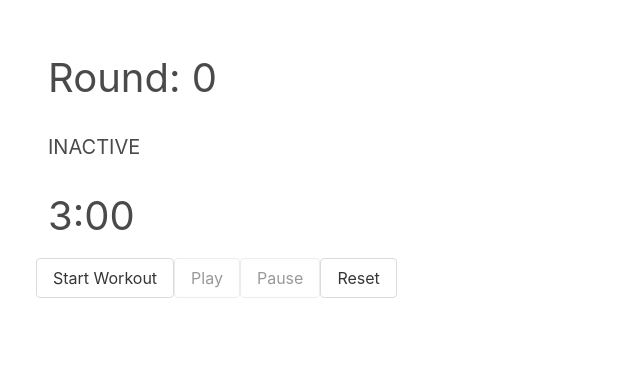
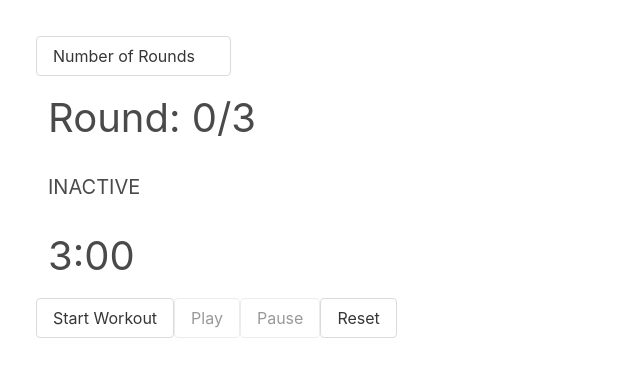
Before and after one commit to ajkizer12112/combo-coach, a React (Create React App) app: page / in a window 1280 px wide. Shown: the top 376 px of the page, without its empty margins (0-640 px from the left). Built offline with nearby package versions, Linux system fonts and the light colour scheme.

Commit message:
add functionality for changing the amount of total rounds for the workout

```diff
--- a/src/App.js
+++ b/src/App.js
@@ -4,18 +4,24 @@ import React, { useMemo } from 'react';
 import useWorkout from './hooks/useWorkout';
 import { WorkoutContext } from './context/WorkoutContext';
 import Home from './pages/Home';
+import { DropdownContext } from './context/DropdownContext';
+import useDropdown from './hooks/useDropdown';
 
 function App() {
 
   const { workout, workoutActions } = useWorkout();
+  const { dropdown, dropdownActions } = useDropdown();
 
   const workoutValue = useMemo(() => ({ workout, workoutActions }), [workout, workoutActions])
+  const dropdownValue = useMemo(() => ({ dropdown, dropdownActions }), [dropdown, dropdownActions])
 
   return (
     <WorkoutContext.Provider value={workoutValue}>
-      <div className="App">
-        <Home />
-      </div>
+      <DropdownContext.Provider value={dropdownValue}>
+        <div className="App">
+          <Home />
+        </div>
+      </DropdownContext.Provider>
     </WorkoutContext.Provider>
   );
 }
--- /dev/null
+++ b/src/context/DropdownContext.js
@@ -0,0 +1,3 @@
+import { createContext } from "react";
+
+export const DropdownContext = createContext(null)
--- /dev/null
+++ b/src/hooks/useDropdown.js
@@ -0,0 +1,19 @@
+import React, { useState } from 'react'
+
+const useDropdown = () => {
+    const [dropdown, setDropdown] = useState({
+        showRound: false
+    })
+
+
+    const dropdownActions = {
+        toggle: function (option, value) {
+            setDropdown({ ...dropdown, [option]: value })
+        }
+    }
+
+    return { dropdown, dropdownActions }
+
+}
+
+export default useDropdown
--- a/src/pages/Home.jsx
+++ b/src/pages/Home.jsx
@@ -1,8 +1,11 @@
-import React, { useContext, useEffect } from 'react'
+import React, { useContext, useState, useEffect } from 'react'
 import { WorkoutContext } from '../context/WorkoutContext'
+import { DropdownContext } from '../context/DropdownContext'
 
 const Home = () => {
     const { workout, workoutActions } = useContext(WorkoutContext)
+    const { dropdown, dropdownActions } = useContext(DropdownContext)
+
     useEffect(() => {
         let timerId;
 
@@ -18,7 +21,6 @@ const Home = () => {
         }
     }, [workout])
 
-
     const convertToTime = (time) => {
         const minutes = Math.floor(time / 60)
         let seconds = workout.currentTime - minutes * 60
@@ -26,11 +28,35 @@ const Home = () => {
 
         return `${minutes}:${seconds}`
     }
+
+    const rounds = [3, 4, 6, 8, 10, 12, 15, 20, 100]
     return (
-        <div className="section columns is-multiline">
+        <div className="section columns is-multiline" onClick={() => dropdown.showRound && dropdownActions.toggle("showRound", false)}>
+            <div className={`dropdown ${dropdown.showRound ? "is-active" : ""}`}>
+                <div className="dropdown-trigger" onClick={() => dropdownActions.toggle("showRound", true)}>
+                    <button className="button" aria-haspopup="true" aria-controls="dropdown-menu">
+                        <span>Number of Rounds</span>
+                        <span className="icon is-small">
+                            <i className="fas fa-angle-down" aria-hidden="true"></i>
+                        </span>
+                    </button>
+                </div>
+                <div className="dropdown-menu" id="dropdown-menu" role="menu">
+                    <div className="dropdown-content">
+
+                        {rounds.map(round => <a onClick={() => workoutActions.changeOptions("totalRounds", round)} key={`${round}-dropdown`} href="#" className="dropdown-item">
+                            {round}
+                        </a>)}
+
+
+
+
+                    </div>
+                </div>
+            </div>
             {workout.isComplete && <p>GRATS!</p>}
             <div className="column is-12">
-                <p className="is-size-2">Round: {workout.currentRound}</p>
+                <p className="is-size-2">Round: {workout.currentRound}/{workout.totalRounds}</p>
             </div>
             <div className="column is-12">
                 <p className="is-size-5">{workout.currentPhase}</p>
@@ -45,7 +71,7 @@ const Home = () => {
             <button disabled={!workout.inProgress} className="button" onClick={workoutActions.startTimer}>Play</button>
             <button disabled={!workout.inProgress} className="button" onClick={workoutActions.pauseTimer}>Pause</button>
             <button onClick={workoutActions.resetWorkout} disabled={workout.inProgress && workout.timerActive} className="button">Reset</button>
-        </div>
+        </div >
     )
 }
 
```
